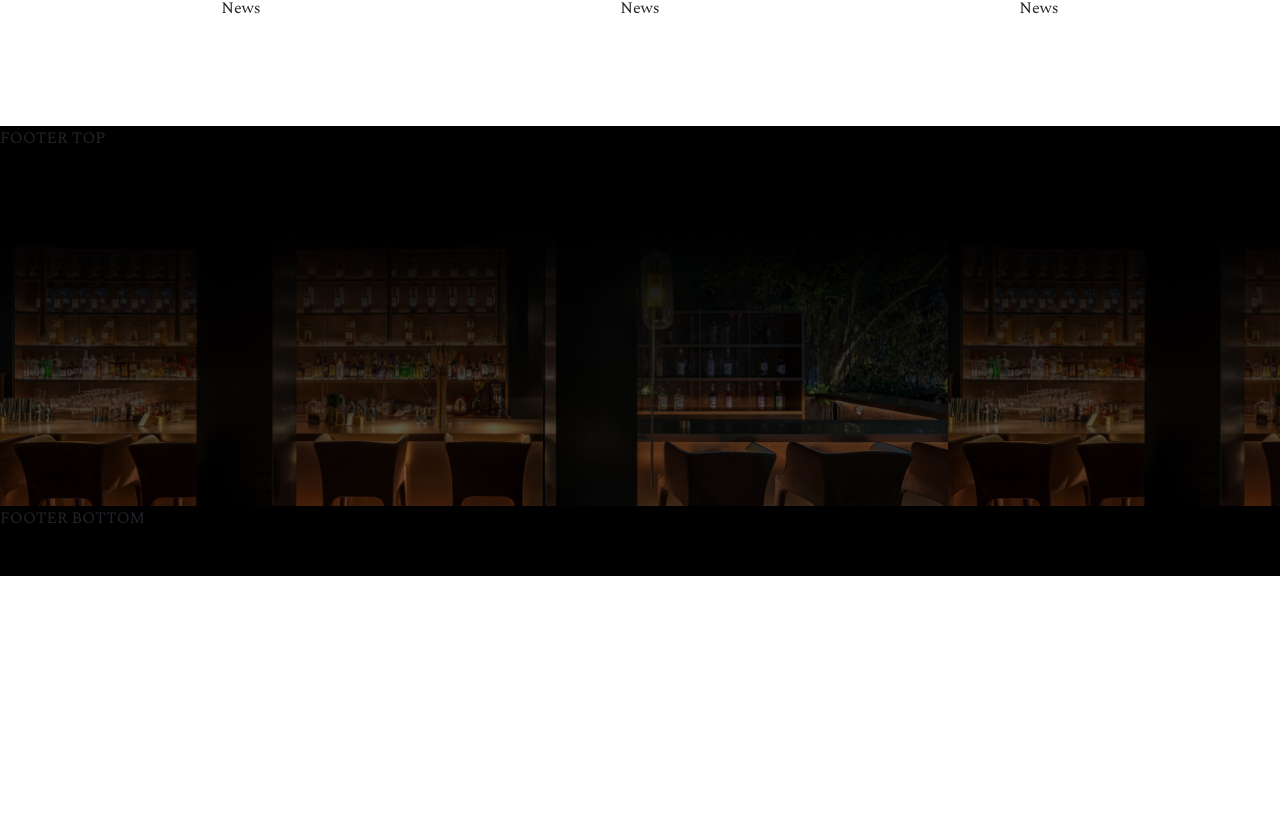
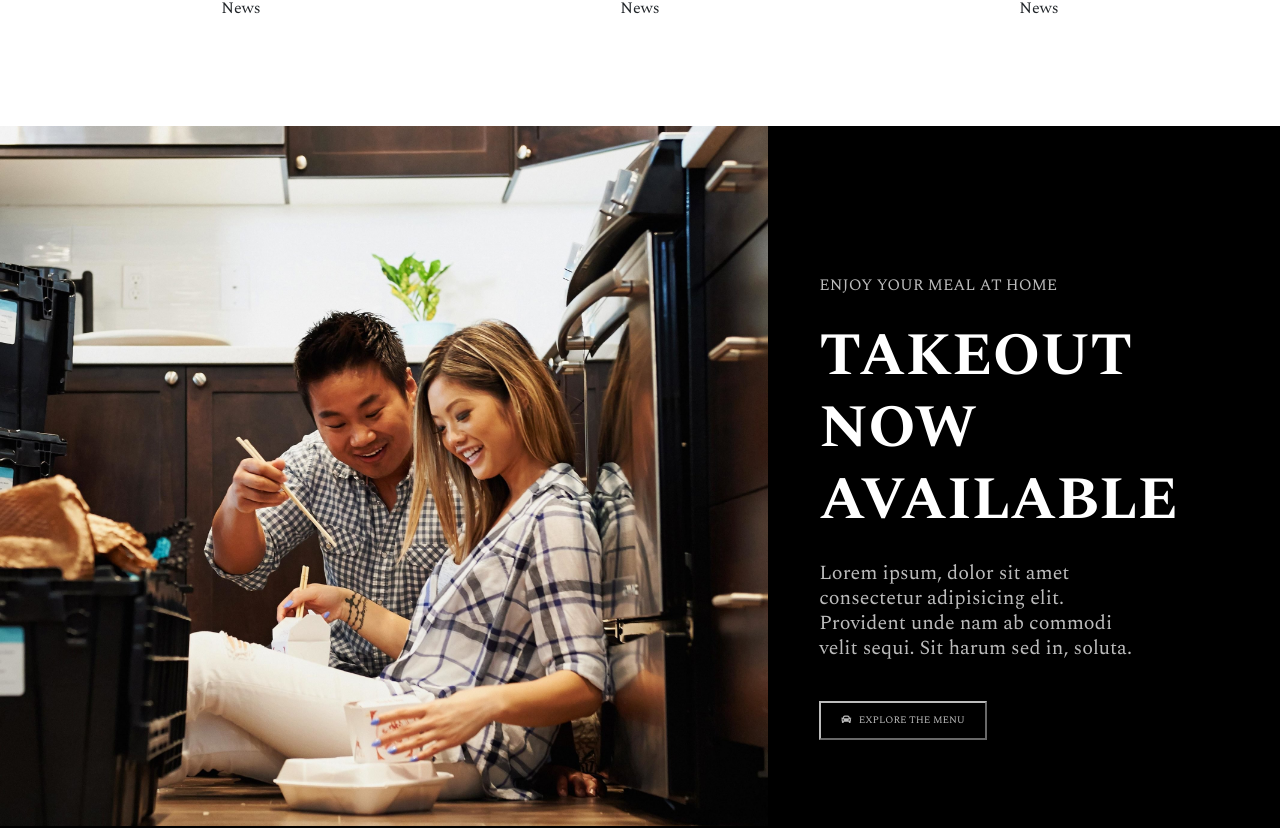
Before and after one commit to matteofab10/proj-html-vuejs, a Vue app: page / in a window 1280 px wide. Shown: the part 5567-6395 px from the top of the page. Before the commit the page ends 6143 px from the top, so only its background shows below. Built offline with nearby package versions, Linux system fonts and the light colour scheme.

Commit message:
sezione 6 (da fixare)

```diff
--- a/src/components/Main.vue
+++ b/src/components/Main.vue
@@ -121,6 +121,19 @@
           <img src="../assets/img/blog82x.jpg" alt="blog82-image">
           <h4>we now accept square</h4>
           <h6>By admin | January 7th,2020 | Categories: News</h6>
+        </div>
+      </div>
+    </section>
+    <section class="mf-takeout">
+      <div class="mf-takeout-left">
+        <img src="../assets/img/slider72x-scaled.jpg" alt="slider72-image">
+      </div>
+      <div class="mf-takeout-right">
+        <div class="mf-card">
+          <h6>enjoy your meal at home</h6>
+          <h1>takeout now available</h1>
+          <h5>Lorem ipsum, dolor sit amet consectetur adipisicing elit. Provident unde nam ab commodi velit sequi. Sit harum sed in, soluta.</h5>
+          <button><i class="fas fa-car"></i> explore the menu</button>
         </div>
       </div>
     </section>
@@ -463,10 +476,56 @@ export default {
   }
 }
 
-.section-6 {
+.mf-takeout {
+  display: flex;
   width: 100%;
-  height: 600px;
-  background-color: salmon;
+  height: 700px;
+  .mf-takeout-left {
+    width: 60%;
+    img {
+      width: 100%;
+      height: 700px;
+      object-fit: cover;
+    }
+  }
+  .mf-takeout-right {
+    width: 40%;
+    background-color: black;
+    .mf-card {
+      width: 80%;
+      margin: 0 auto;
+      padding: 150px 0 150px 0;
+      h6 {
+        text-transform: uppercase;
+        color: #bcbcbc;
+        margin-bottom: 25px;
+      }
+      h1 {
+        text-transform: uppercase;
+        color: white;
+        font-size: 60px;
+        font-weight: bold;
+        margin-bottom: 25px;
+      }
+      h5 {
+        color: #bcbcbc;
+        padding-right: 20%;
+        margin-bottom: 40px;
+        line-height: 25px;
+      }
+      button {
+        background-color: black;
+        color: #bcbcbc;
+        text-transform: uppercase;
+        font-size: 10px;
+        padding: 10px 20px 10px 20px;
+        border-color: #bcbcbc;
+        i {
+          padding-right: 5px;
+        }
+      }
+    }
+  }
 }
 
 .section-7 {
```
